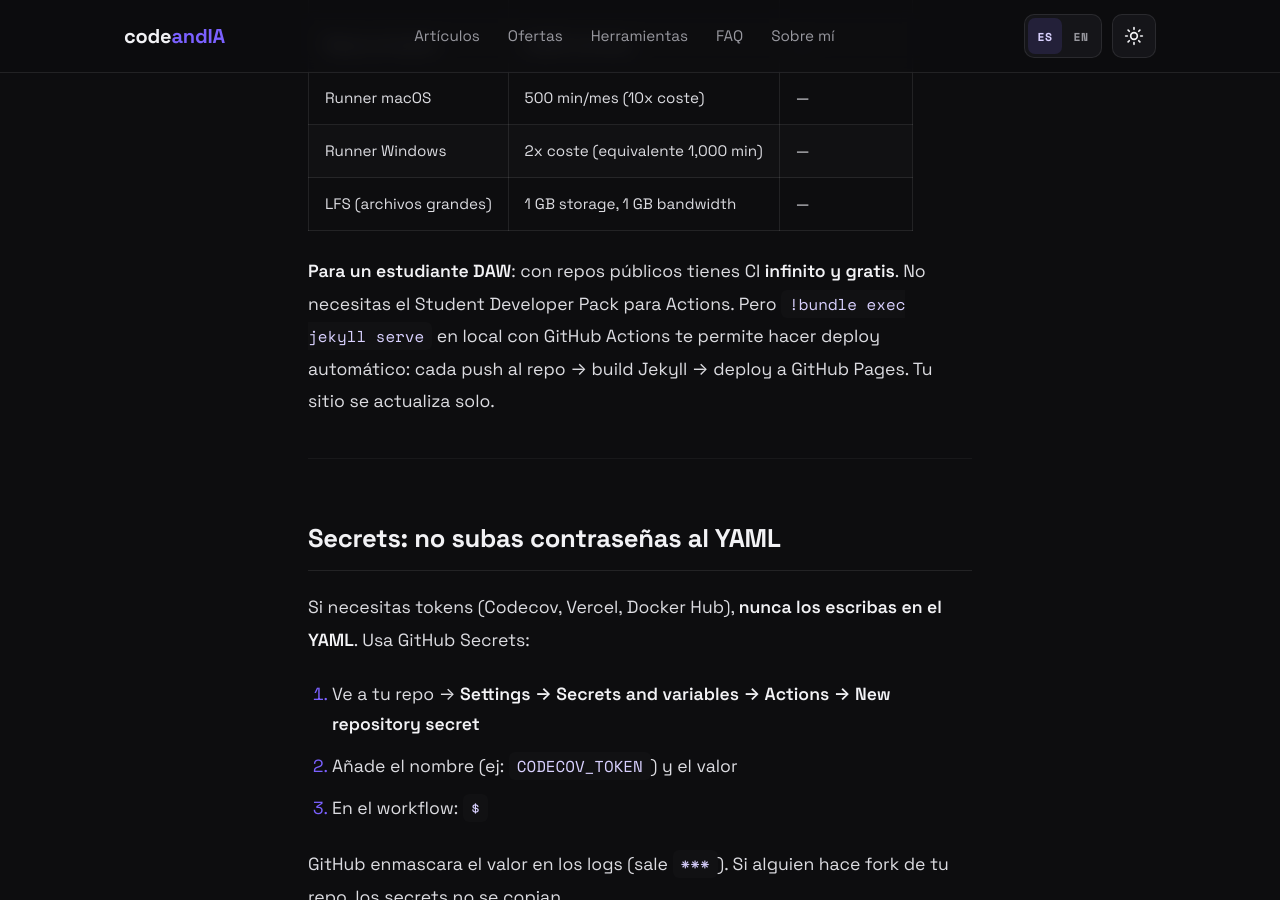
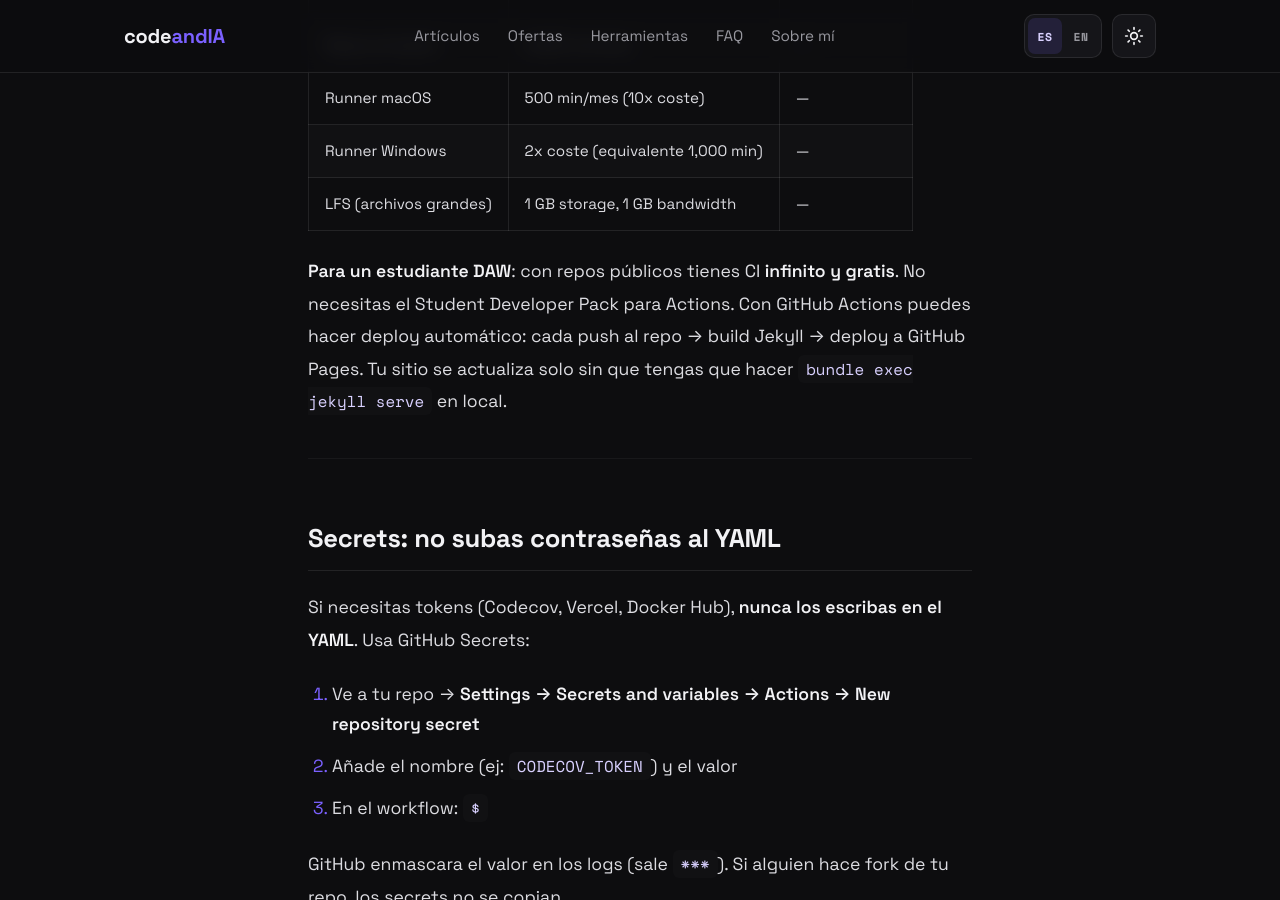
Before and after one commit to vibodigitalinfo-lab/codeandIA, a Jekyll site: the page built from articulos/guias/github-actions-estudiantes-daw.md, in a window 1280 px wide and 900 px high, scrolled down 4890 px. Built offline with Jekyll 4.4.1, drawn with Linux system fonts in a browser that asks for light colours; some of the changed text lies outside the part shown.

Commit message:
fix: tono blog (anecdotas + cierre lector) + typos en borradores y articulos

```diff
--- a/articulos/guias/github-actions-estudiantes-daw.md
+++ b/articulos/guias/github-actions-estudiantes-daw.md
@@ -152,7 +152,7 @@ jobs:
 | Runner Windows | 2x coste (equivalente 1,000 min) | — |
 | LFS (archivos grandes) | 1 GB storage, 1 GB bandwidth | — |
 
-**Para un estudiante DAW**: con repos públicos tienes CI **infinito y gratis**. No necesitas el Student Developer Pack para Actions. Pero `!bundle exec jekyll serve` en local con GitHub Actions te permite hacer deploy automático: cada push al repo → build Jekyll → deploy a GitHub Pages. Tu sitio se actualiza solo.
+**Para un estudiante DAW**: con repos públicos tienes CI **infinito y gratis**. No necesitas el Student Developer Pack para Actions. Con GitHub Actions puedes hacer deploy automático: cada push al repo → build Jekyll → deploy a GitHub Pages. Tu sitio se actualiza solo sin que tengas que hacer `bundle exec jekyll serve` en local.
 
 ---
 
```
Also changed, not shown: other parts of articulos/guias/github-actions-estudiantes-daw.md (+1 -1 lines), articulos/_entrada/mejores-ofertas-black-friday-programadores-2026/borrador.md (+7 -1 lines), articulos/_entrada/monitor-ultrawide-programar/borrador.md (+2 -0 lines), articulos/_entrada/regalos-programadores-navidad-2026/borrador.md (+4 -2 lines), articulos/reviews/trae-ai-ide-review-2026.md (+1 -1 lines).
